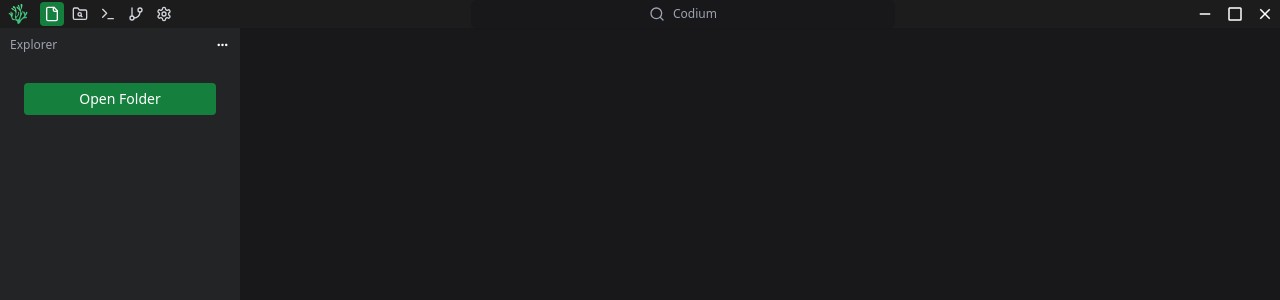
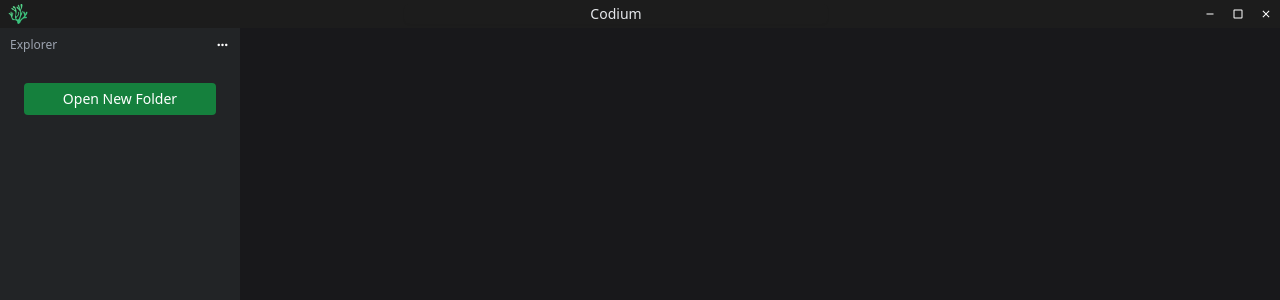
Before and after one commit to Ulrich-Tonmoy/codium, a React (Vite) app: page / in a window 1280 px wide. Shown: the top 300 px of the page. Built offline with nearby package versions, Linux system fonts and the light colour scheme.

Commit message:
🗑️ clean up

```diff
--- a/src/components/TitleBar.tsx
+++ b/src/components/TitleBar.tsx
@@ -1,12 +1,9 @@
 import { useState } from "react";
 import { appWindow } from "@tauri-apps/api/window";
 import { close, maximize, minimize, restoreDown } from "@/assets";
-import { useSidebar, useExplorer } from "@/libs";
-import { Button } from "@/components";
-import { File, FolderSearch2, GitBranch, Search, Settings, Terminal } from "lucide-react";
+import { useExplorer } from "@/libs";
 
 export const TitleBar = () => {
-  const { activeSidebarName, toggleSidebar } = useSidebar();
   const { projectName } = useExplorer();
 
   const [isScaleUp, setIsScaleUp] = useState(false);
@@ -22,10 +19,11 @@ export const TitleBar = () => {
   };
   const onClose = () => appWindow.close();
 
-  const onClickSearch = async () => {};
-
   return (
-    <div id="titlebar" data-tauri-drag-region>
+    <div
+      className="fixed top-0 left-0 right-0 flex items-center justify-between pl-2 text-text bg-[#1c1c1c]"
+      data-tauri-drag-region
+    >
       <div className="flex items-center gap-1">
         <img
           src="/logo.png"
@@ -33,66 +31,18 @@ export const TitleBar = () => {
           className="w-5 mr-2 cursor-default"
           title="Codium"
         />
-        <Button
-          variant={activeSidebarName === "Explorer" ? "primary" : "ghost"}
-          size="titleIcon"
-          title="Explorer"
-          onClick={() => toggleSidebar("Explorer")}
-        >
-          <File className="w-4 h-4" />
-        </Button>
-        <Button
-          variant={activeSidebarName === "Search" ? "primary" : "ghost"}
-          size="titleIcon"
-          title="Search"
-          onClick={() => toggleSidebar("Search")}
-        >
-          <FolderSearch2 className="w-4 h-4" />
-        </Button>
-        <Button
-          variant={activeSidebarName === "Terminal" ? "primary" : "ghost"}
-          size="titleIcon"
-          title="Terminal"
-          onClick={() => toggleSidebar("Terminal")}
-        >
-          <Terminal className="w-4 h-4" />
-        </Button>
-        <Button
-          variant={activeSidebarName === "Git" ? "primary" : "ghost"}
-          size="titleIcon"
-          title="Git"
-          onClick={() => toggleSidebar("Git")}
-        >
-          <GitBranch className="w-4 h-4" />
-        </Button>
-        <Button
-          variant={activeSidebarName === "Settings" ? "primary" : "ghost"}
-          size="titleIcon"
-          title="Settings"
-          onClick={() => toggleSidebar("Settings")}
-        >
-          <Settings className="w-4 h-4" />
-        </Button>
       </div>
       <div
-        className="flex items-center justify-center w-1/3 px-2 text-gray-200 rounded-md shadow-sm outline-none cursor-pointer sm:text-sm bg-primary"
-        onClick={onClickSearch}
+        className="flex items-center justify-center w-1/3 px-2 text-gray-200 rounded-md shadow-sm outline-none cursor-default sm:text-sm"
+        data-tauri-drag-region
       >
-        {projectName ? (
-          <span className="flex items-center text-xs text-gray-400 capitalize project-name whitespace-nowrap">
-            <Search className="w-4 mr-2" />
-            {projectName.split("\\")[projectName.split("\\").length - 1]} - Codium
-          </span>
-        ) : (
-          <span className="flex items-center text-xs text-gray-400 project-name whitespace-nowrap p-0.5">
-            <Search className="w-4 mr-2" />
-            Codium
-          </span>
-        )}
+        {projectName
+          ? `${projectName.split("\\")[projectName.split("\\").length - 1]} - Codium`
+          : "Codium"}
       </div>
-      <div className="titlebar-actions">
+      <div className="flex items-center">
         <img
-          className="titlebar-icon"
+          className="px-2 py-1 text-center cursor-pointer w-7 h-7 hover:bg-gray-800"
           src={minimize}
           alt="Minimize"
           title="Minimize"
@@ -100,7 +50,7 @@ export const TitleBar = () => {
         />
         {isScaleUp ? (
           <img
-            className="titlebar-icon"
+            className="px-2 py-1 text-center cursor-pointer w-7 h-7 hover:bg-gray-800"
             src={restoreDown}
             alt="Restore Down"
             title="Restore Down"
@@ -108,7 +58,7 @@ export const TitleBar = () => {
           />
         ) : (
           <img
-            className="titlebar-icon"
+            className="px-2 py-1 text-center cursor-pointer w-7 h-7 hover:bg-gray-800"
             src={maximize}
             alt="Maximize"
             title="Maximize"
@@ -117,7 +67,7 @@ export const TitleBar = () => {
         )}
         <img
           id="ttb-close"
-          className="titlebar-icon"
+          className="px-2 py-1 text-center cursor-pointer w-7 h-7 hover:text-gray-800 hover:bg-red-500"
           src={close}
           alt="Close"
           title="Close"
--- a/src/components/editor/CodeArea.tsx
+++ b/src/components/editor/CodeArea.tsx
@@ -31,7 +31,7 @@ export const CodeArea = () => {
       >
         {opened?.map((item: any) => {
           const file = getFileObject(item) as IFile;
-          const active = selected === item ? "bg-darken text-gray-400" : "";
+          const active = selected === item ? "bg-[#222426] text-gray-400" : "";
 
           return (
             <div
--- a/src/components/sidebar/Explorer.tsx
+++ b/src/components/sidebar/Explorer.tsx
@@ -1,4 +1,4 @@
-import { ContextMenu, Button, NavFiles } from "@/components";
+import { Button, NavFiles } from "@/components";
 import { moreMenu } from "@/assets";
 import { readDirectory, useExplorer } from "@/libs";
 import { open } from "@tauri-apps/api/dialog";
@@ -18,9 +18,9 @@ export const Explorer = () => {
   };
 
   return (
-    <aside id="sidebar" className="h-full w-60 shrink-0 bg-darken">
+    <aside className="h-full w-60 shrink-0 bg-[#222426]">
       <div className="sidebar-header flex items-center justify-between p-2.5">
-        <span className="cursor-default project-explorer">
+        <span className="w-full text-xs text-left text-gray-400 capitalize cursor-default">
           {projectName
             ? projectName.split("\\")[projectName.split("\\").length - 1]
             : "Explorer"}
@@ -47,14 +47,13 @@ export const Explorer = () => {
       {!projectName && (
         <div className="flex flex-col items-center justify-center mt-5">
           <Button onClick={loadFile} variant="primary" className="h-8">
-            Open Folder
+            Open New Folder
           </Button>
         </div>
       )}
       <div className="code-structure">
         <NavFiles visible={true} files={files} />
       </div>
-      <ContextMenu />
     </aside>
   );
 };
--- a/src/components/sidebar/NavFiles.tsx
+++ b/src/components/sidebar/NavFiles.tsx
@@ -8,7 +8,7 @@ interface Props {
 }
 
 export const NavFiles = ({ visible, files }: Props) => {
-  const { selected, setSelected, addOpenedFile, setContextMenu } = useExplorer();
+  const { selected, setSelected, addOpenedFile } = useExplorer();
 
   const onShow = async (e: MouseEvent<HTMLDivElement, MouseEvent>, file: IFile) => {
     e.stopPropagation();
@@ -17,14 +17,6 @@ export const NavFiles = ({ visible, files }: Props) => {
       setSelected(file.id);
       addOpenedFile(file.id);
     }
-  };
-
-  const showContextMenu = (e: React.MouseEvent, file: IFile) => {
-    e.preventDefault();
-    const el = document.getElementById("context-menu") as HTMLDivElement;
-    el.style.top = e.pageY + 8 + "px";
-    el.style.left = e.pageX + "px";
-    setContextMenu(file);
   };
 
   return (
@@ -44,7 +36,6 @@ export const NavFiles = ({ visible, files }: Props) => {
             className={`source-item ${
               isSelected ? "source-item-active" : ""
             } flex items-center ml-4 gap-2 py-0.5 text-gray-500 hover:text-gray-300 cursor-pointer`}
-            onContextMenu={(e: MouseEvent) => showContextMenu(e as MouseEvent, file)}
           >
             <FileIcon name={file.name} />
             <span>{file.name}</span>
--- a/src/components/sidebar/SideBar.tsx
+++ b/src/components/sidebar/SideBar.tsx
@@ -1,14 +1,5 @@
-import { useSidebar } from "@/libs";
 import { Explorer } from "@/components";
 
 export const SideBar = () => {
-  const { activeSidebarName } = useSidebar();
-
-  if (activeSidebarName === "Explorer") return <Explorer />;
-  else if (activeSidebarName === "Search") return <Explorer />;
-  else if (activeSidebarName === "Terminal") return <Explorer />;
-  else if (activeSidebarName === "Git") return <Explorer />;
-  else if (activeSidebarName === "Settings") return <Explorer />;
-
-  return <></>;
+  return <Explorer />;
 };
--- a/src/components/sidebar/index.ts
+++ b/src/components/sidebar/index.ts
@@ -1,4 +1,3 @@
-export * from "./ContextMenu";
 export * from "./Explorer";
 export * from "./FileIcon";
 export * from "./NavFiles";
--- a/src/libs/hooks/index.ts
+++ b/src/libs/hooks/index.ts
@@ -1,3 +1,2 @@
 export * from "./use-explorer-store";
 export * from "./use-file-store";
-export * from "./use-sidebar-store";
--- a/src/libs/hooks/use-explorer-store.ts
+++ b/src/libs/hooks/use-explorer-store.ts
@@ -6,13 +6,11 @@ interface ISourceState {
   files: IFile[];
   selected: string;
   opened: string[];
-  contextMenu: IFile;
   updateProjectName: (projectName: string) => void;
   setFiles: (files: IFile[]) => void;
   setSelected: (selected: string) => void;
   addOpenedFile: (id: string) => void;
   closeOpenedFile: (id: string) => void;
-  setContextMenu: (contextMenu: IFile) => void;
 }
 
 export const useExplorer = create<ISourceState>((set) => ({
@@ -20,16 +18,17 @@ export const useExplorer = create<ISourceState>((set) => ({
   files: [],
   selected: "",
   opened: [],
-  contextMenu: {} as IFile,
   updateProjectName: (projectName: string) => set((state) => ({ ...state, projectName })),
   setFiles: (files: IFile[]) => set((state) => ({ ...state, files })),
   setSelected: (selected: string) => set((state) => ({ ...state, selected })),
   addOpenedFile: (id: string) =>
-    set((state) => ({ ...state, opened: [...state.opened, id] })),
+    set((state) => {
+      if (state.opened.includes(id)) return { ...state };
+      return { ...state, opened: [...state.opened, id] };
+    }),
   closeOpenedFile: (id: string) =>
     set((state) => ({
       ...state,
       opened: state.opened.filter((openedId) => openedId !== id),
     })),
-  setContextMenu: (contextMenu: IFile) => set((state) => ({ ...state, contextMenu })),
 }));
--- a/src/libs/hooks/use-sidebar-store.ts
+++ /dev/null
@@ -1,24 +0,0 @@
-import { create } from "zustand";
-
-export type SideBarType =
-  | "None"
-  | "Explorer"
-  | "Search"
-  | "Terminal"
-  | "Git"
-  | "Settings";
-
-interface ISourceState {
-  activeSidebarName: SideBarType;
-  toggleSidebar: (activeSidebarName: SideBarType) => void;
-}
-
-export const useSidebar = create<ISourceState>((set) => ({
-  activeSidebarName: "Explorer",
-  toggleSidebar: (activeSidebarName: SideBarType) =>
-    set((state) => {
-      if (state.activeSidebarName === activeSidebarName)
-        return { ...state, activeSidebarName: "None" };
-      else return { ...state, activeSidebarName };
-    }),
-}));
--- a/src/styles.css
+++ b/src/styles.css
@@ -76,11 +76,9 @@
 }
 
 html {
-  @apply w-screen h-screen bg-primary;
+  @apply w-screen h-screen bg-primary select-none;
 }
-.bg-darken {
-  background-color: #222426;
-}
+
 .source-item .source-codes {
   @apply relative pl-2;
 }
@@ -96,41 +94,14 @@ html {
   @apply text-gray-200;
   @apply px-2 py-0.5;
 }
-#titlebar {
-  @apply flex items-center justify-between pl-2 text-gray-300;
-  background: #1c1c1c;
-  position: fixed;
-  top: 0;
-  left: 0;
-  right: 0;
-}
-.titlebar-actions {
-  @apply flex items-center;
-}
-.titlebar-icon {
-  @apply py-0.5 cursor-pointer;
-  width: 30px;
-  height: 28px;
-  padding: 4px 6px;
-  text-align: center;
-  cursor: pointer;
-}
-.titlebar-icon:hover {
-  background-color: #383838;
-}
-#ttb-close:hover {
-  @apply text-gray-100 bg-red-500;
-}
 #editor {
   padding-top: 27px;
-}
-.project-explorer {
-  @apply w-full text-xs text-left text-gray-400 capitalize;
 }
 .code-structure {
   @apply px-2 overflow-y-auto;
   height: calc(100vh - 70px);
 }
+
 /* Styles for scrollbar */
 ::-webkit-scrollbar {
   width: 7px;
```
Also changed, not shown: src/components/sidebar/ContextMenu.tsx (deleted, +0 -75 lines), src/components/sidebar/NavFolderItem.tsx (+1 -19 lines), 2 other files (tests, documents, lock files or other folders).
